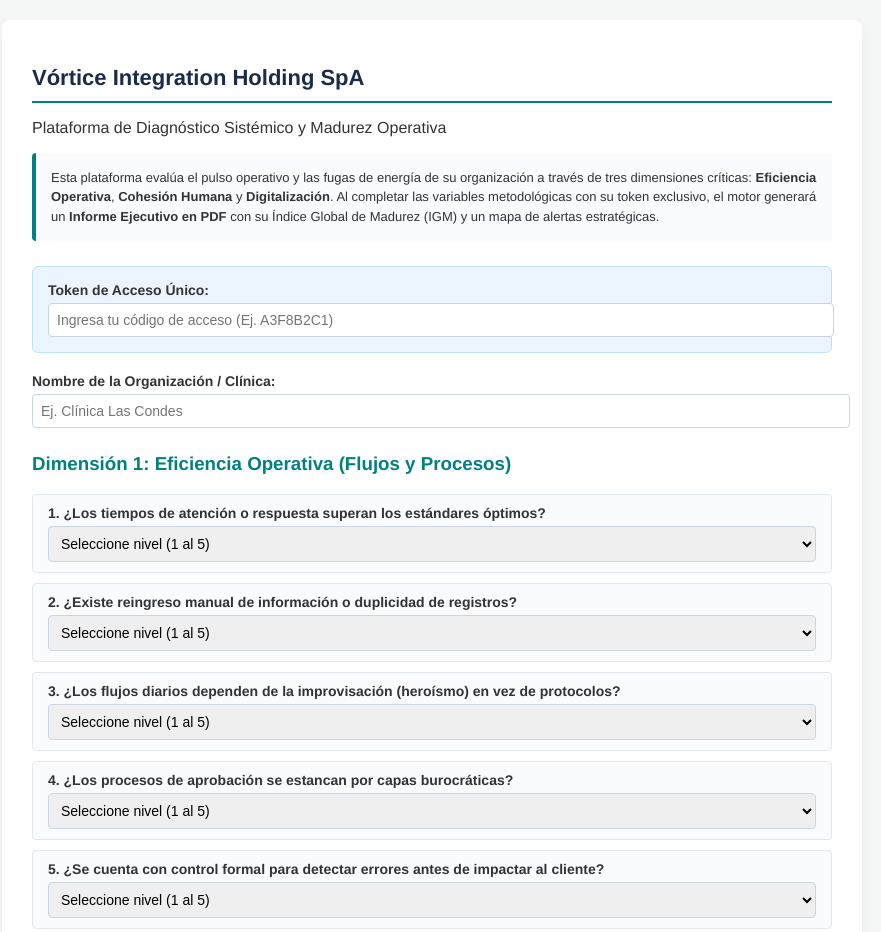
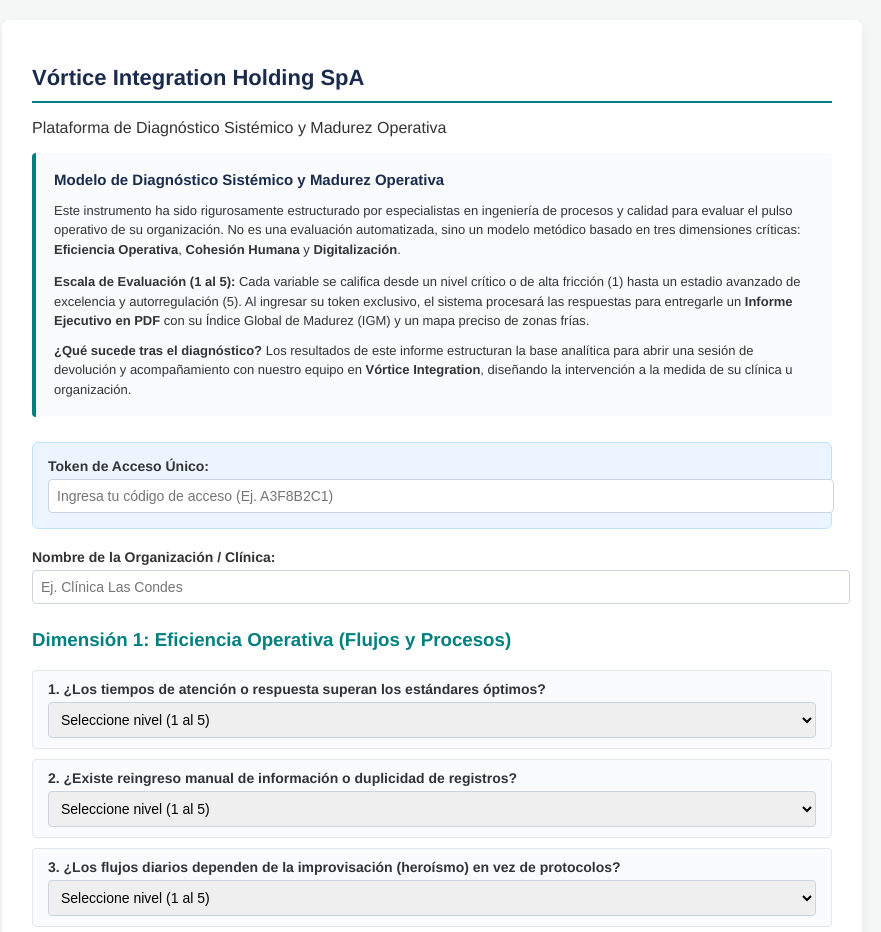
Before and after one commit to karensudzuki-eng/vortice-diagnostico, a plain HTML site: page index.html in a window 1280 px wide. Shown: the top 932 px of the page, without its empty margins (208-1089 px from the left). Drawn offline with Linux system fonts and the light colour scheme.

Commit message:
Revise HTML structure and content for clarity
Updated the content and structure of the HTML document, including changes to the styling, form elements, and added descriptive text for better user guidance.

```diff
--- a/index.html
+++ b/index.html
@@ -24,11 +24,16 @@
     <h1>Vórtice Integration Holding SpA</h1>
     <p>Plataforma de Diagnóstico Sistémico y Madurez Operativa</p>
 
-<div style="margin-bottom: 25px; padding: 15px; background-color: #F9FBFD; border-left: 4px solid #008080; border-radius: 4px;">
+<div style="margin-bottom: 25px; padding: 18px; background-color: #F9FBFD; border-left: 4px solid #008080; border-radius: 4px;">
+        <h3 style="color: #1A2B4C; margin-top: 0; font-size: 15px; margin-bottom: 8px;">Modelo de Diagnóstico Sistémico y Madurez Operativa</h3>
+        <p style="color: #333333; font-size: 13px; line-height: 1.5; margin-bottom: 10px;">
+            Este instrumento ha sido rigurosamente estructurado por especialistas en ingeniería de procesos y calidad para evaluar el pulso operativo de su organización. No es una evaluación automatizada, sino un modelo metódico basado en tres dimensiones críticas: <b>Eficiencia Operativa</b>, <b>Cohesión Humana</b> y <b>Digitalización</b>.
+        </p>
+        <p style="color: #333333; font-size: 13px; line-height: 1.5; margin-bottom: 10px;">
+            <b>Escala de Evaluación (1 al 5):</b> Cada variable se califica desde un nivel crítico o de alta fricción (1) hasta un estadio avanzado de excelencia y autorregulación (5). Al ingresar su token exclusivo, el sistema procesará las respuestas para entregarle un <b>Informe Ejecutivo en PDF</b> con su Índice Global de Madurez (IGM) y un mapa preciso de zonas frías.
+        </p>
         <p style="color: #333333; font-size: 13px; line-height: 1.5; margin: 0;">
-            Esta plataforma evalúa el pulso operativo y las fugas de energía de su organización a través de tres dimensiones críticas:
-            <b>Eficiencia Operativa</b>, <b>Cohesión Humana</b> y <b>Digitalización</b>. Al completar las variables metodológicas con su token exclusivo, el motor generará un
-            <b>Informe Ejecutivo en PDF</b> con su Índice Global de Madurez (IGM) y un mapa de alertas estratégicas.
+            <b>¿Qué sucede tras el diagnóstico?</b> Los resultados de este informe estructuran la base analítica para abrir una sesión de devolución y acompañamiento con nuestro equipo en <b>Vórtice Integration</b>, diseñando la intervención a la medida de su clínica u organización.
         </p>
     </div>
 
```
